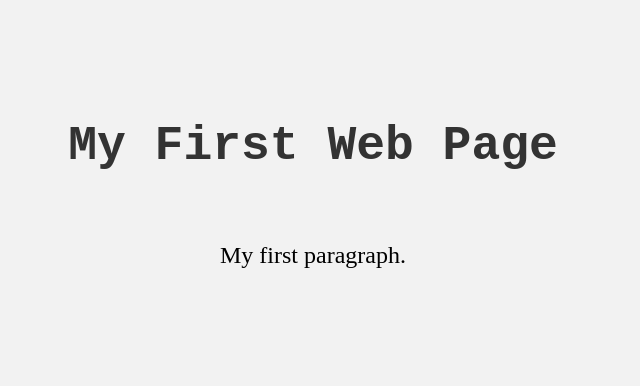
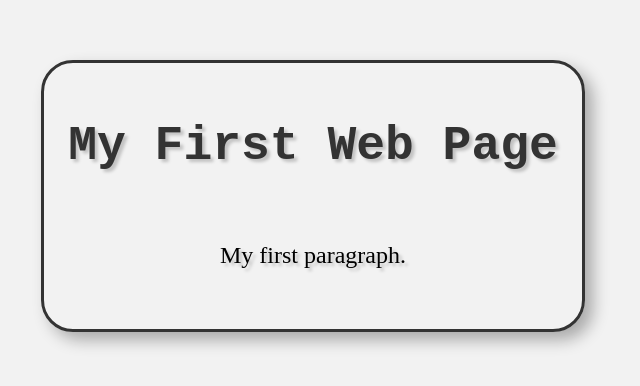
Before and after one commit to Cosemuckel/cosemuckel.github.io, a plain HTML site: page docs/index.html in a window 1280 px wide. Shown: the part 212-598 px from the top of the page, without its empty margins (327-967 px from the left). Drawn offline with Linux system fonts and the light colour scheme.

Commit message:
Borderbox

```diff
--- a/docs/style.css
+++ b/docs/style.css
@@ -1,10 +1,15 @@
 body {
 	background-color: #f2f2f2;
 	overflow: hidden;
+
+	display: flex;
+	align-items: center;
+	justify-content: center;
+	height: 100vh;
 }
 
 h1 {
-	color: #333333;
+	color: #333;
 	font-size: 3rem;
 	text-align: center;
 	margin-top: 2rem;
@@ -24,5 +29,26 @@ p {
 	flex-direction: column;
 	align-items: center;
 	justify-content: center;
-	height: 100vh;
+
+	border: #333 3px solid;
+	border-radius: 2rem;
+	padding: 1.5rem;
+
+	box-shadow: .5rem .5rem 1rem rgba(0, 0, 0, .3);
+	text-shadow: .2rem .2rem .2rem rgba(0, 0, 0, .2);
+
+	transition-duration: .3s;
+
+	-webkit-user-select: none;
+	-moz-user-select: none;
+	-ms-user-select: none;
+	user-select: none;
 }
+
+.container:hover {
+	transform: scale(1.05);
+}
+
+.container:active {
+	transform: scale(.95);
+}
```
